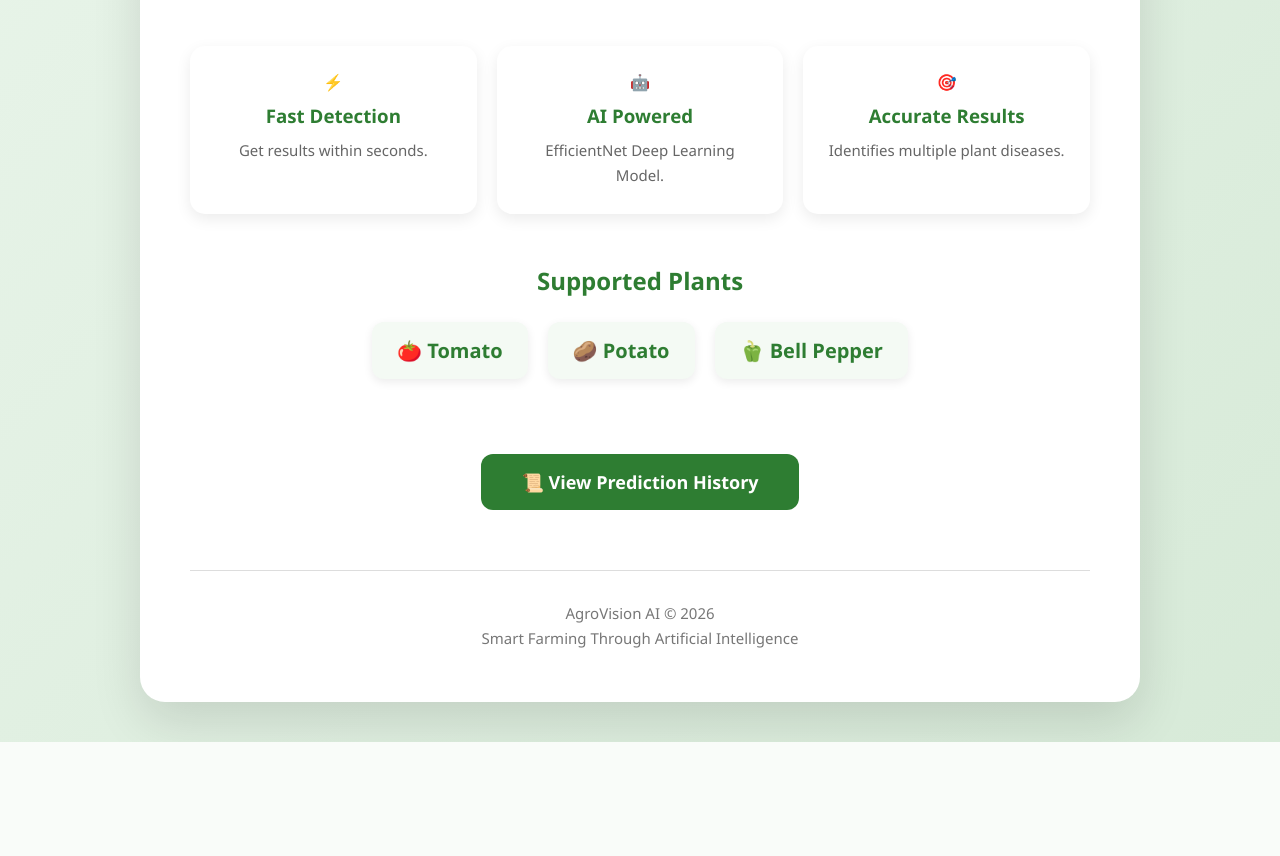
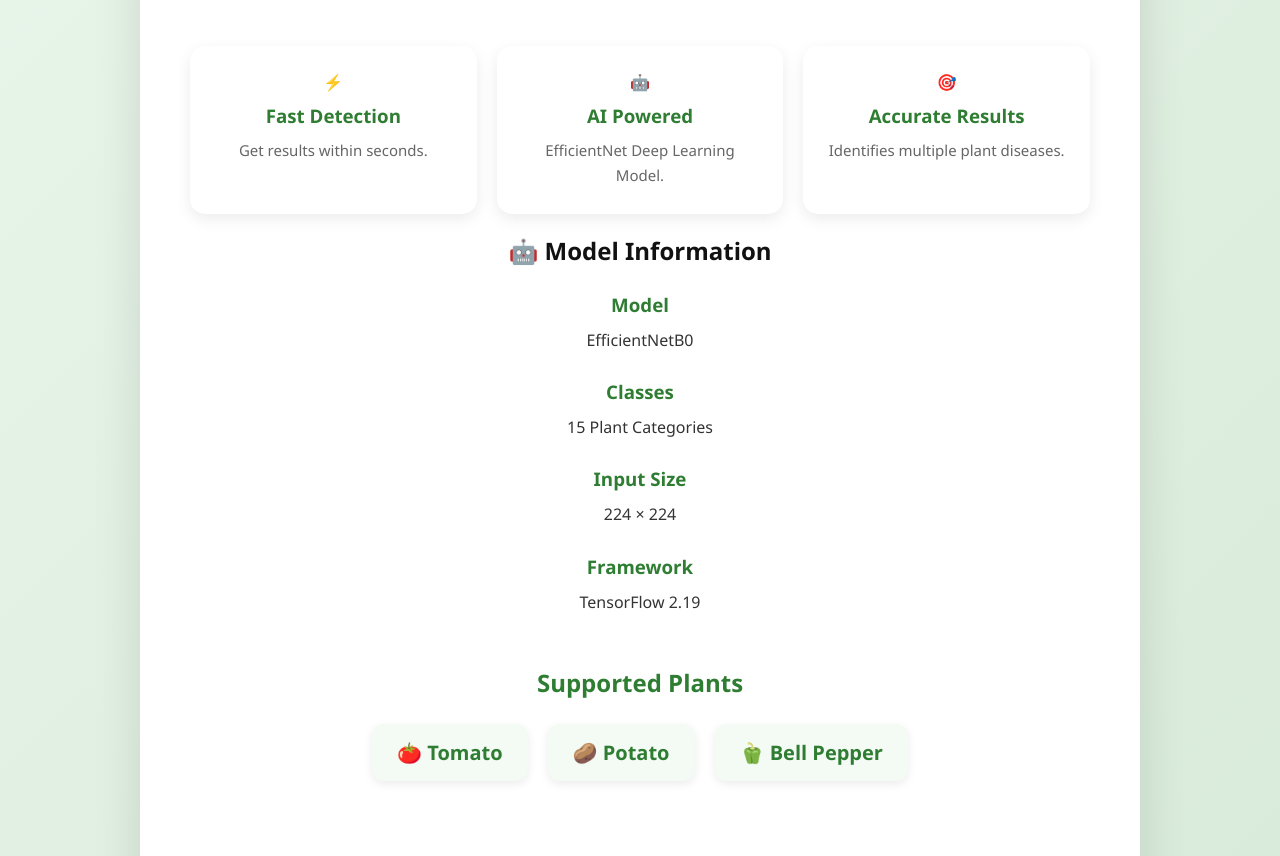
Before and after one commit to K100-SKETCH/AgroVision-AI, a Flask app: page / in a window 1280 px wide. Shown: the part 837-1693 px from the top of the page. Before the commit the page ends 1579 px from the top, so only its background shows below. Run offline with Flask 3, Linux system fonts and the light colour scheme.

Commit message:
Update index.html

```diff
--- a/templates/index.html
+++ b/templates/index.html
@@ -140,6 +140,38 @@
         </div>
 
     </div>
+
+    <!-- MODEL INFORMATION -->
+
+<div class="model-section">
+
+    <h2>🤖 Model Information</h2>
+
+    <div class="model-grid">
+
+        <div class="model-card">
+            <h3>Model</h3>
+            <p>EfficientNetB0</p>
+        </div>
+
+        <div class="model-card">
+            <h3>Classes</h3>
+            <p>15 Plant Categories</p>
+        </div>
+
+        <div class="model-card">
+            <h3>Input Size</h3>
+            <p>224 × 224</p>
+        </div>
+
+        <div class="model-card">
+            <h3>Framework</h3>
+            <p>TensorFlow 2.19</p>
+        </div>
+
+    </div>
+
+</div>
 
     <!-- SUPPORTED PLANTS -->
 
```
